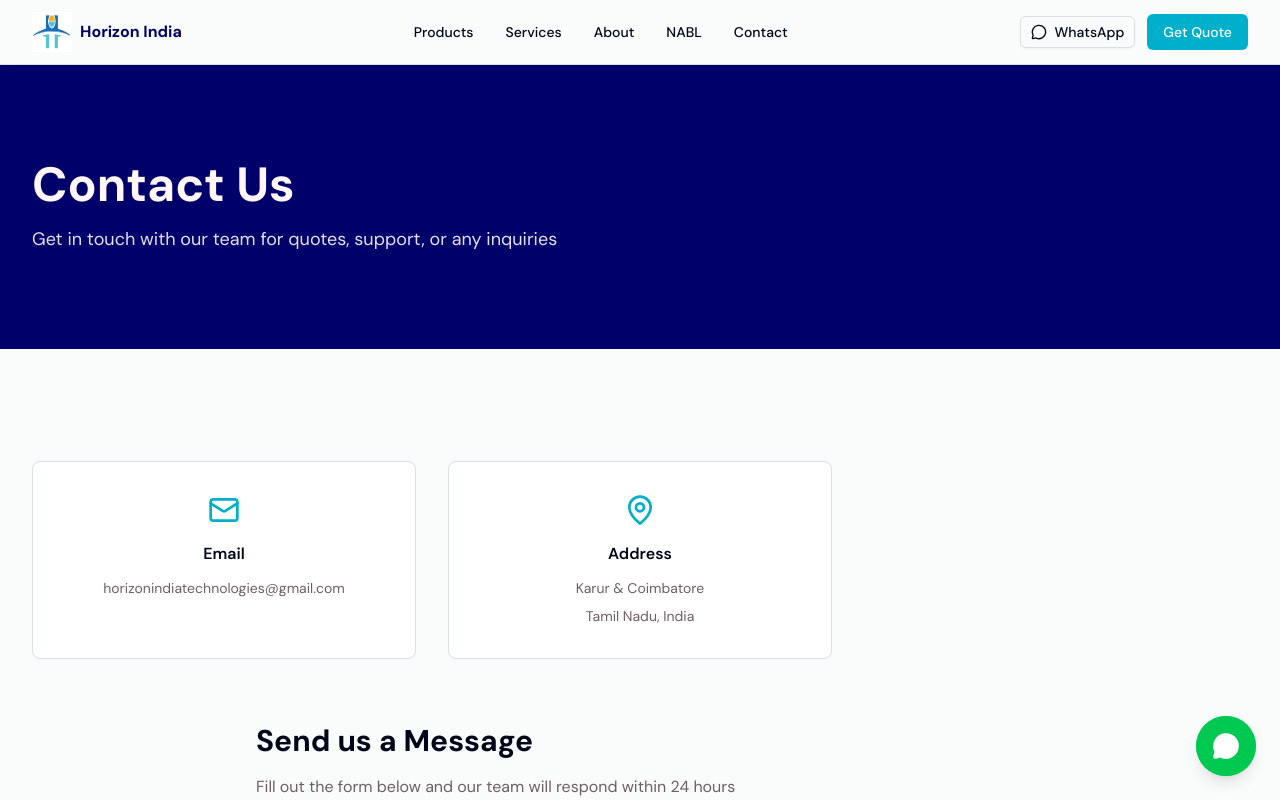
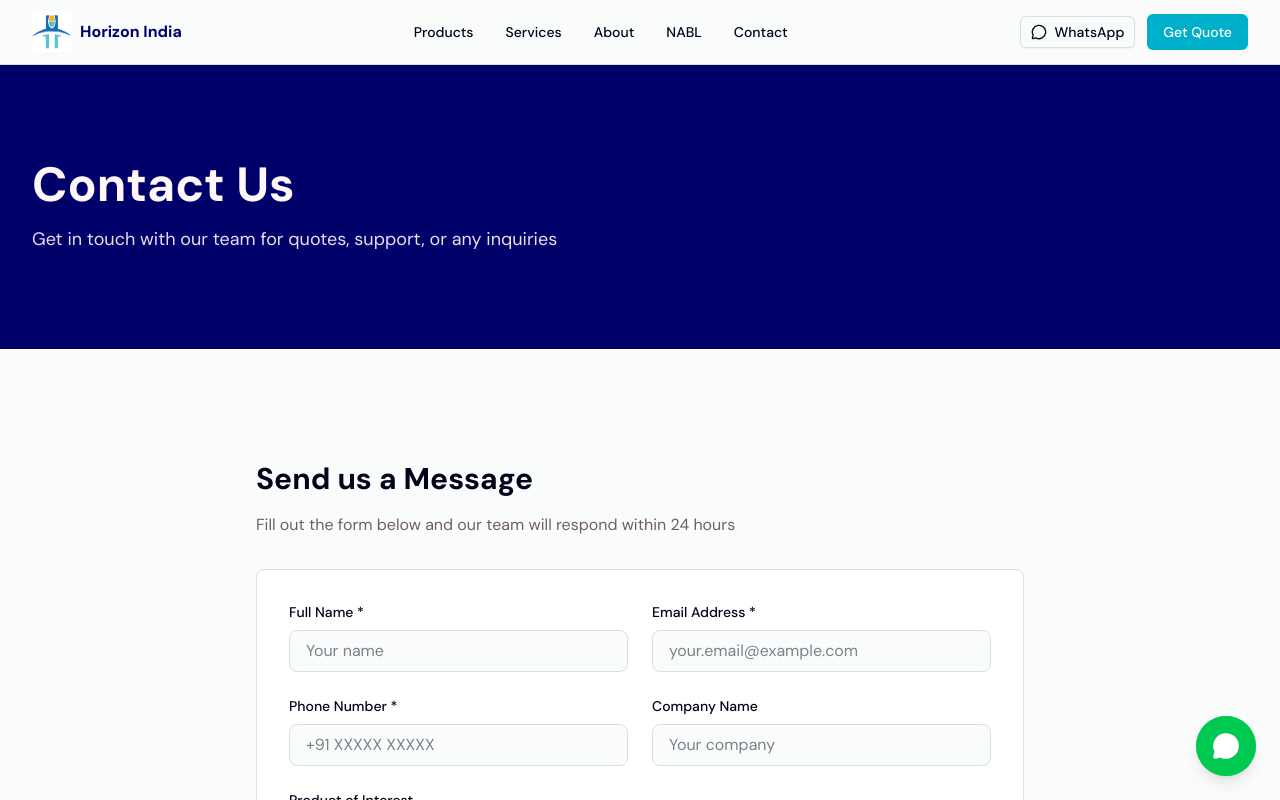
Before and after one commit to whitecassidy/horizon-india-website-p3, a Next.js app: page /contact in a window 1280 px wide. Shown: the top 800 px of the page. Built offline with nearby package versions, Linux system fonts and the light colour scheme.

Commit message:
refactor: streamline contact form by removing redundant details
Remove email and address cards, focus on form display.

```diff
--- a/app/contact/page.tsx
+++ b/app/contact/page.tsx
@@ -5,7 +5,7 @@ import { useSearchParams } from 'next/navigation'
 import { Navigation } from '@/components/navigation'
 import { Footer } from '@/components/footer'
 import { Button } from '@/components/ui/button'
-import { Mail, MapPin, Loader2 } from 'lucide-react'
+import { Loader2 } from 'lucide-react'
 import { products } from '@/lib/products'
 
 function ContactFormContent() {
@@ -205,38 +205,7 @@ export default function ContactPage() {
       {/* Contact Section */}
       <section className="py-20 md:py-28">
         <div className="max-w-7xl mx-auto px-4 sm:px-6 lg:px-8">
-          {!hasProductQuery && (
-            <div className="grid md:grid-cols-3 gap-8 mb-16">
-              {/* Contact Info */}
-              {[
-                {
-                  icon: Mail,
-                  title: 'Email',
-                  details: ['horizonindiatechnologies@gmail.com'],
-                },
-                {
-                  icon: MapPin,
-                  title: 'Address',
-                  details: ['Karur & Coimbatore', 'Tamil Nadu, India'],
-                },
-              ].map((contact, i) => {
-                const Icon = contact.icon
-                return (
-                  <div key={i} className="p-8 border border-border rounded-lg bg-card text-center">
-                    <Icon className="w-8 h-8 text-secondary mx-auto mb-4" />
-                    <h3 className="font-semibold text-foreground mb-3">{contact.title}</h3>
-                    <div className="space-y-2">
-                      {contact.details.map((detail, j) => (
-                        <p key={j} className="text-muted-foreground text-sm">
-                          {detail}
-                        </p>
-                      ))}
-                    </div>
-                  </div>
-                )
-              })}
-            </div>
-          )}
+
 
           {/* Contact Form */}
           <div className="max-w-3xl mx-auto">
```
